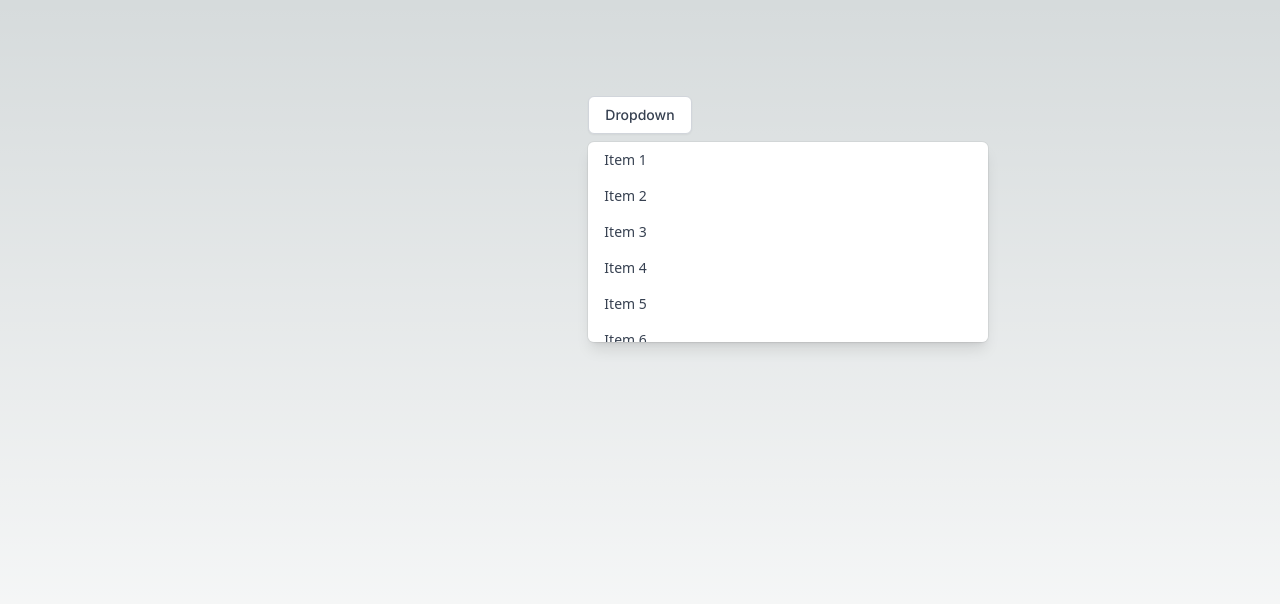
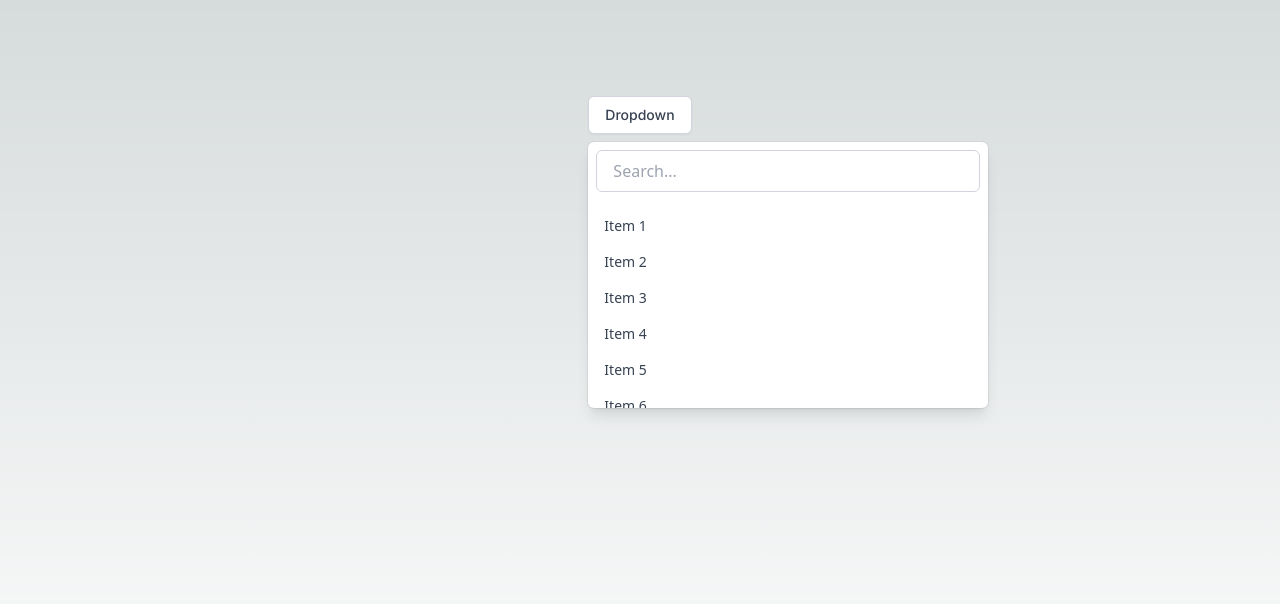
Before and after one commit to blogcodevn/dropdown, a Next.js app: page / in a window 1280 px wide. Both pictures are taken after a click on the button "Dropdown". Shown: the top 604 px of the page. Built offline with nearby package versions, Linux system fonts and the light colour scheme.

Commit message:
Search for filter dropdown

```diff
--- a/src/components/dropdown/Dropdown.tsx
+++ b/src/components/dropdown/Dropdown.tsx
@@ -1,4 +1,4 @@
-import { useState, useEffect, useRef, useCallback } from 'react';
+import { useState, useEffect, useRef, useCallback, useMemo } from 'react';
 import ReactDOM from 'react-dom';
 import classNames from 'classnames';
 
@@ -23,8 +23,12 @@ const Dropdown: React.FC<DropdownProps> = ({ items, portal = false, zIndex, menu
   const [childItems, setChildItems] = useState<DropdownItem[] | null>(null);
   const [position, setPosition] = useState({ top: 0, left: 0 });
   const [isPositioned, setIsPositioned] = useState<boolean>(false);
+  const [searchValue, setSearchValue] = useState<string>('');
+  const [debouncedSearchValue, setDebouncedSearchValue] = useState<string>('');
+
   const buttonRef = useRef<HTMLButtonElement>(null);
   const panelRef = useRef<HTMLDivElement>(null);
+  const timeoutRef = useRef<NodeJS.Timeout | null>(null);
 
   const handleItemClick = (item: DropdownItem) => {
     if (item.children) {
@@ -33,6 +37,8 @@ const Dropdown: React.FC<DropdownProps> = ({ items, portal = false, zIndex, menu
         setBreadcrumb([...breadcrumb, item]);
         setChildItems(item.children!);
         setCurrentItems(item.children!);
+        setSearchValue('');
+        setDebouncedSearchValue('');
         setSlideDirection('none');
       }, 300);
     }
@@ -46,6 +52,8 @@ const Dropdown: React.FC<DropdownProps> = ({ items, portal = false, zIndex, menu
       setBreadcrumb(newBreadcrumb);
       setChildItems(null);
       setCurrentItems(newCurrentItems);
+      setSearchValue('');
+      setDebouncedSearchValue('');
       setSlideDirection('none');
     }, 300);
   };
@@ -70,10 +78,37 @@ const Dropdown: React.FC<DropdownProps> = ({ items, portal = false, zIndex, menu
     }
   }, []);
 
+  const debounce = (func: (...args: any[]) => void, wait: number) => {
+    return (...args: any[]) => {
+      if (timeoutRef.current) {
+        clearTimeout(timeoutRef.current);
+      }
+      timeoutRef.current = setTimeout(() => {
+        func(...args);
+      }, wait);
+    };
+  };
+
+  const debouncedSearch = useCallback(
+    debounce((query: string) => {
+      setDebouncedSearchValue(query);
+    }, 300),
+    []
+  );
+
+  const handleSearchChange = (e: React.ChangeEvent<HTMLInputElement>) => {
+    const query = e.target.value;
+    setSearchValue(query);
+    debouncedSearch(query);
+  };
+
   useEffect(() => {
     document.addEventListener('mousedown', handleClickOutside);
     return () => {
       document.removeEventListener('mousedown', handleClickOutside);
+      if (timeoutRef.current) {
+        clearTimeout(timeoutRef.current);
+      }
     };
   }, [handleClickOutside]);
 
@@ -88,11 +123,18 @@ const Dropdown: React.FC<DropdownProps> = ({ items, portal = false, zIndex, menu
     }
   }, [isOpen]);
 
+  const filteredItems = useMemo(() => {
+    if (debouncedSearchValue === '') return currentItems;
+    return currentItems.filter((item) =>
+      item.label.toLowerCase().includes(debouncedSearchValue.toLowerCase())
+    );
+  }, [debouncedSearchValue, currentItems]);
+
   const dropdownContent = (
     <div
       ref={panelRef}
       className={classNames(
-        "absolute mt-2 rounded-md shadow-lg bg-white ring-1 ring-black ring-opacity-5 overflow-hidden",
+        "absolute mt-2 rounded-md shadow-lg bg-white ring-1 ring-black ring-opacity-5 overflow-x-hidden",
         {
           "dropdown-enter": !isOpen,
           "dropdown-enter-active": isOpen && isPositioned,
@@ -106,22 +148,19 @@ const Dropdown: React.FC<DropdownProps> = ({ items, portal = false, zIndex, menu
         opacity: isPositioned ? 1 : 0,
         transformOrigin: 'top',
         width: `${menuWidth}px`,
-        maxHeight: menuHeight,
         zIndex: zIndex,
-        overflowY: menuHeight !== 'auto' ? 'auto' : 'visible',
       }}
     >
-      <div
-        className={classNames({
-          'transition-transform-left': slideDirection === 'left',
-          'transition-transform-right': slideDirection === 'right',
-          'no-transition': slideDirection === 'none',
-        })}
-        style={{ width: '200%', display: 'flex' }}
-      >
-        <div className="w-1/2">
+      <div className="p-2">
+        <input
+          type="text"
+          value={searchValue}
+          onChange={handleSearchChange}
+          placeholder="Search..."
+          className="w-full px-4 py-2 border border-gray-300 rounded-md mb-2 text-gray-900"
+        />
         {breadcrumb.length > 0 && (
-            <div className="flex items-center p-2">
+          <div className="flex items-center mb-2">
             {breadcrumb.map((item, index) => (
               <button
                 key={index}
@@ -133,7 +172,18 @@ const Dropdown: React.FC<DropdownProps> = ({ items, portal = false, zIndex, menu
             ))}
           </div>
         )}
-          {currentItems.map((item, index) => (
+      </div>
+      <div
+        className={classNames("overflow-auto", {
+          'transition-transform-left': slideDirection === 'left',
+          'transition-transform-right': slideDirection === 'right',
+          'no-transition': slideDirection === 'none',
+        })}
+        style={{ maxHeight: menuHeight }}
+      >
+        <div style={{ width: '200%', display: 'flex' }}>
+          <div className="w-1/2">
+            {filteredItems.map((item, index) => (
               <button
                 key={index}
                 onClick={() => handleItemClick(item)}
@@ -156,6 +206,7 @@ const Dropdown: React.FC<DropdownProps> = ({ items, portal = false, zIndex, menu
           </div>
         </div>
       </div>
+    </div>
   );
 
   return (
```
Lines whose indentation alone changed are shown as unchanged.
